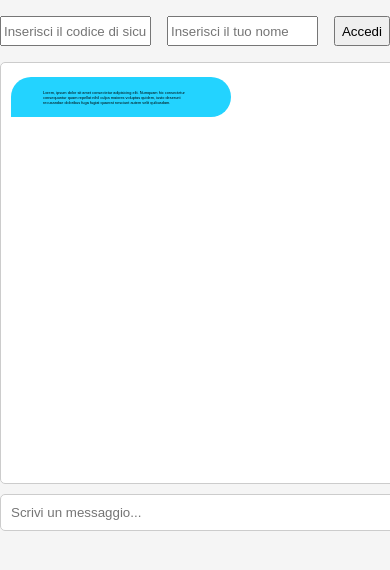
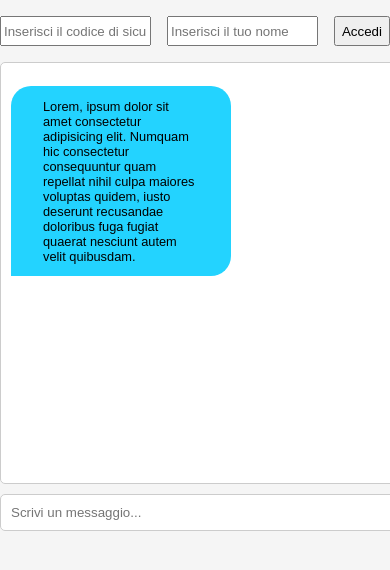
Before and after one commit to EasySimho/RealTimeChat, a website: page index.html in a window 390 px wide. Shown: the top 570 px of the page. Drawn offline with nearby package versions, Linux system fonts and the light colour scheme; no server answers.

Commit message:
Update index.html

```diff
--- a/index.html
+++ b/index.html
@@ -42,7 +42,7 @@
         color: black;
         width: max-content;
         max-width: 40%;
-        font-size: 1vw;
+        font-size: clamp(0.8rem, 1vw, 1rem);
       }
       #chat-username {
         position: absolute;
```
